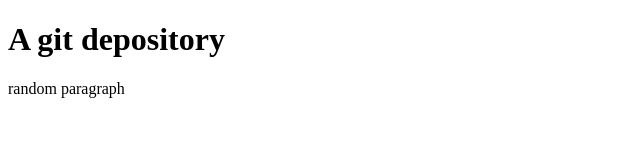
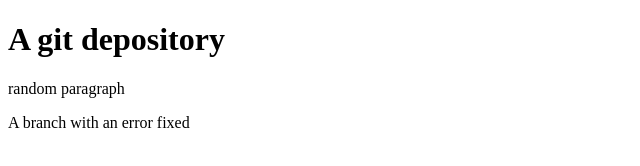
Before and after one commit to LisekWasTaken/hello-world, a plain HTML site: page index.html in a window 1280 px wide. Shown: the whole page, without its empty margins (0-640 px from the left). Drawn offline with Linux system fonts and the light colour scheme.

Commit message:
fixed index.html

```diff
--- a/index.html
+++ b/index.html
@@ -10,5 +10,6 @@
   <h1>A git depository</h1>
 
   <p>random paragraph</p>
+  <p>A branch with an error fixed</p>
 </body>
 </html>
```
